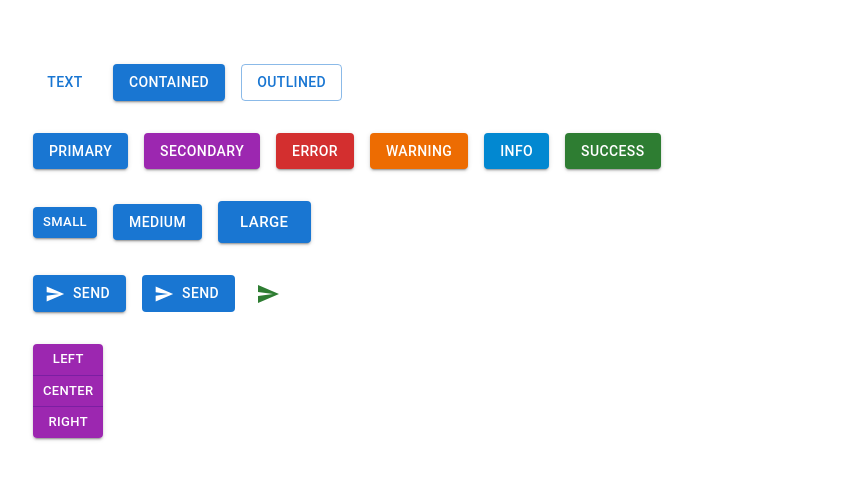
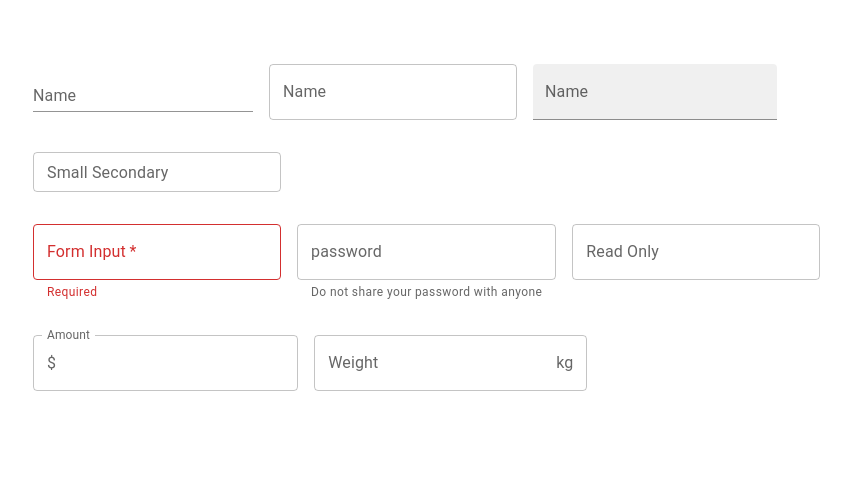
Before and after one commit to Jobayer-ak/mui-demo, a React (Create React App) app: page / in a window 1280 px wide. Shown: the top 480 px of the page, without its empty margins (31-882 px from the left). Built offline with nearby package versions, Linux system fonts and the light colour scheme.

Commit message:
text filed is done

```diff
--- a/src/App.tsx
+++ b/src/App.tsx
@@ -1,12 +1,14 @@
 import './App.css';
 import MuiButton from './components/MuiButton';
+import MuiTextFiled from './components/MuiTextFiled';
 import MuiTypography from './components/MuiTypography';
 
 function App() {
   return (
     <div className="App">
       {/* <MuiTypography></MuiTypography> */}
-      <MuiButton></MuiButton>
+      {/* <MuiButton></MuiButton> */}
+      <MuiTextFiled/>
     </div>
   );
 }
--- a/src/components/MuiButton.tsx
+++ b/src/components/MuiButton.tsx
@@ -1,7 +1,31 @@
-import { Stack, Button, IconButton, ButtonGroup } from "@mui/material";
+import {
+  Stack,
+  Button,
+  IconButton,
+  ButtonGroup,
+  ToggleButton,
+  ToggleButtonGroup,
+} from "@mui/material";
 import SendIcon from "@mui/icons-material/Send";
+import FormatBoldIcon from "@mui/icons-material/FormatBold";
+import FormatItalicIcon from "@mui/icons-material/FormatItalic";
+import FormatUnderlinedIcon from "@mui/icons-material/FormatUnderlined";
+import { useState } from "react";
 
 const MuiButton = () => {
+  const [formats, setFormats] = useState<string | null>(null);
+
+  console.log({
+    formats,
+  });
+
+  const handleFormatChange = (
+    _event: React.MouseEvent<HTMLElement>,
+    updatedFormats: string | null
+  ) => {
+    setFormats(updatedFormats);
+  };
+
   return (
     <Stack spacing={4}>
       <Stack spacing={2} direction="row">
@@ -60,11 +84,39 @@
       </Stack>
 
       <Stack direction="row">
-        <ButtonGroup variant="contained" orientation="vertical" size="small" color="secondary" aria-label="alignment button group">
-          <Button onClick={()=> alert("left click")}>Left</Button>
+        <ButtonGroup
+          variant="contained"
+          orientation="vertical"
+          size="small"
+          color="secondary"
+          aria-label="alignment button group"
+        >
+          <Button onClick={() => alert("left click")}>Left</Button>
           <Button>Center</Button>
           <Button>Right</Button>
         </ButtonGroup>
+      </Stack>
+
+      <Stack direction="row">
+        <ToggleButtonGroup
+          aria-label="text formatting"
+          value={formats}
+          onChange={handleFormatChange}
+          size="small"
+          color="success"
+          orientation="vertical"
+          exclusive
+        >
+          <ToggleButton value="bold" aria-label="bold">
+            <FormatBoldIcon />
+          </ToggleButton>
+          <ToggleButton value="italic" aria-label="italic">
+            <FormatItalicIcon />
+          </ToggleButton>
+          <ToggleButton value="underlined" aria-label="underlined">
+            <FormatUnderlinedIcon />
+          </ToggleButton>
+        </ToggleButtonGroup>
       </Stack>
     </Stack>
   );
--- /dev/null
+++ b/src/components/MuiTextFiled.tsx
@@ -0,0 +1,60 @@
+import React, { useState } from "react";
+import { InputAdornment, Stack, TextField } from "@mui/material";
+
+const MuiTextFiled = () => {
+  const [value, setValue] = useState("");
+
+
+  return (
+    <Stack spacing={4}>
+      <Stack direction="row" spacing={2}>
+        <TextField label="Name" variant="standard" />
+        <TextField label="Name" variant="outlined" />
+        <TextField label="Name" variant="filled" />
+      </Stack>
+
+      <Stack direction="row" spacing={2}>
+        <TextField
+          label="Small Secondary"
+          size="small"
+          color="secondary"
+        ></TextField>
+      </Stack>
+
+      <Stack direction="row" spacing={2}>
+        <TextField
+          label="Form Input"
+          value={value}
+          onChange={(e) => setValue(e.target.value)}
+          required
+          error = {!value}
+          helperText={!value? "Required": "Do not share your password with anyone" }
+        ></TextField>
+        <TextField
+          label="password"
+          type="password"
+          helperText="Do not share your password with anyone"
+        />
+        <TextField label="Read Only" InputProps={{ readOnly: true }} />
+      </Stack>
+
+      <Stack direction="row" spacing={2}>
+        <TextField
+          label="Amount"
+          InputProps={{
+            startAdornment: <InputAdornment position="start">$</InputAdornment>,
+          }}
+        />
+
+        <TextField
+          label="Weight"
+          InputProps={{
+            endAdornment: <InputAdornment position="end">kg</InputAdornment>,
+          }}
+        />
+      </Stack>
+    </Stack>
+  );
+};
+
+export default MuiTextFiled;
```
